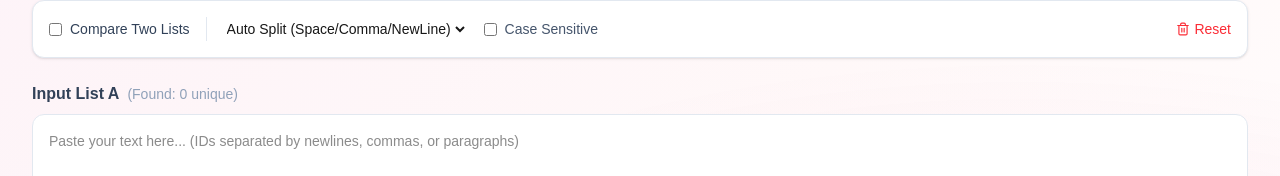
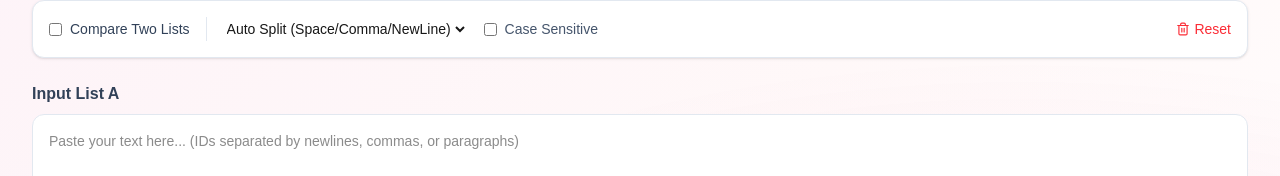
Before and after one commit to denesvaghani/textgauge-frontend, a Next.js app: page /list-comparator in a window 1280 px wide. Shown: the part 423-599 px from the top of the page. Built offline with nearby package versions, Linux system fonts and the light colour scheme; no server answers.

Commit message:
fix(list-comparator): show total count in input label instead of unique

```diff
--- a/src/app/list-comparator/ListComparatorClient.tsx
+++ b/src/app/list-comparator/ListComparatorClient.tsx
@@ -166,7 +166,7 @@ export default function ListComparatorClient() {
                   <label className="font-bold text-slate-700 dark:text-slate-200">
                       Input List A
                       <span className="ml-2 font-normal text-slate-400 text-sm">
-                          (Found: {inputA ? uniqueA.length : 0} unique)
+                          {totalCountA > 0 && `(Total: ${totalCountA})`}
                       </span>
                   </label>
                   <textarea
```
